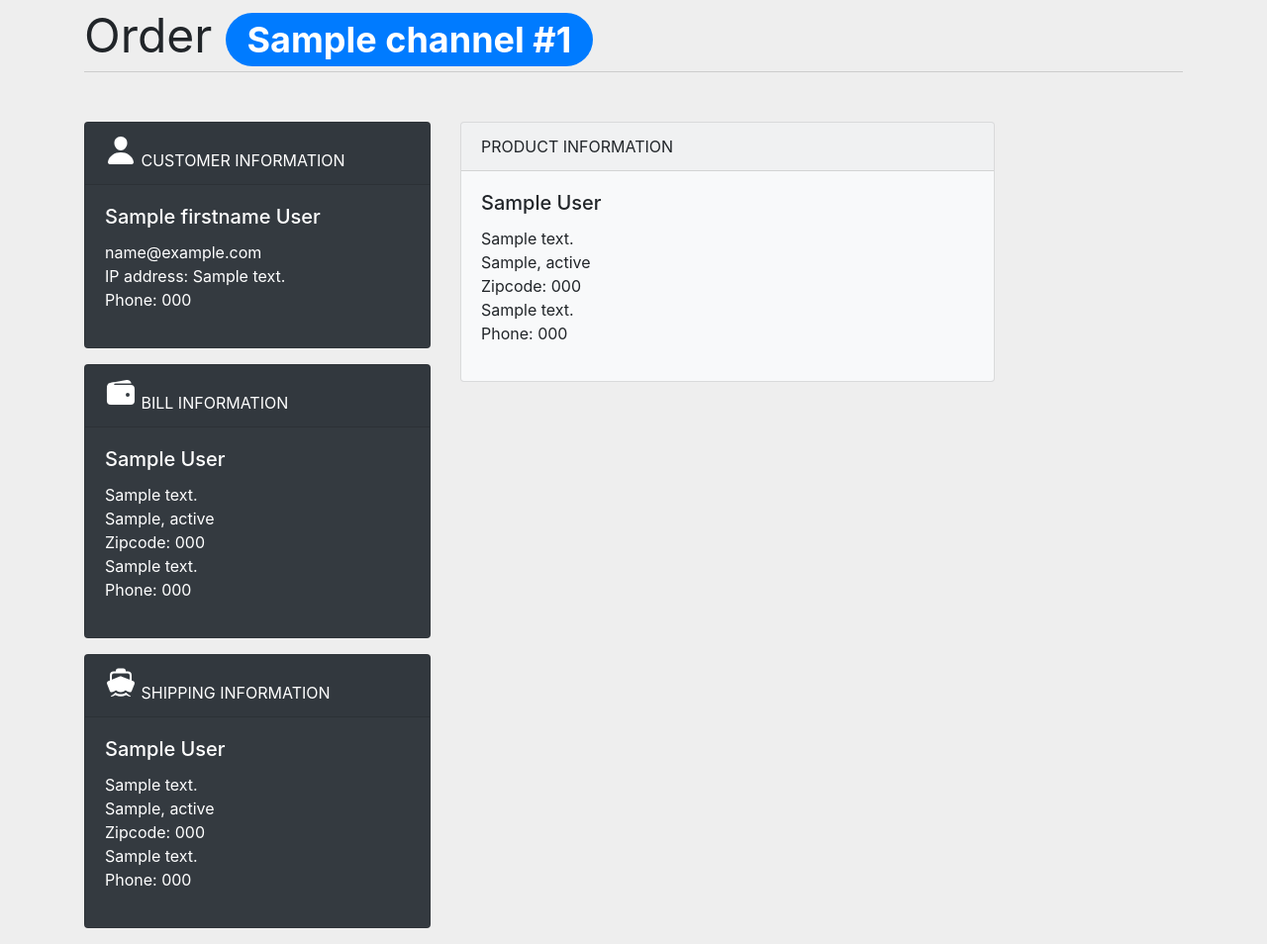
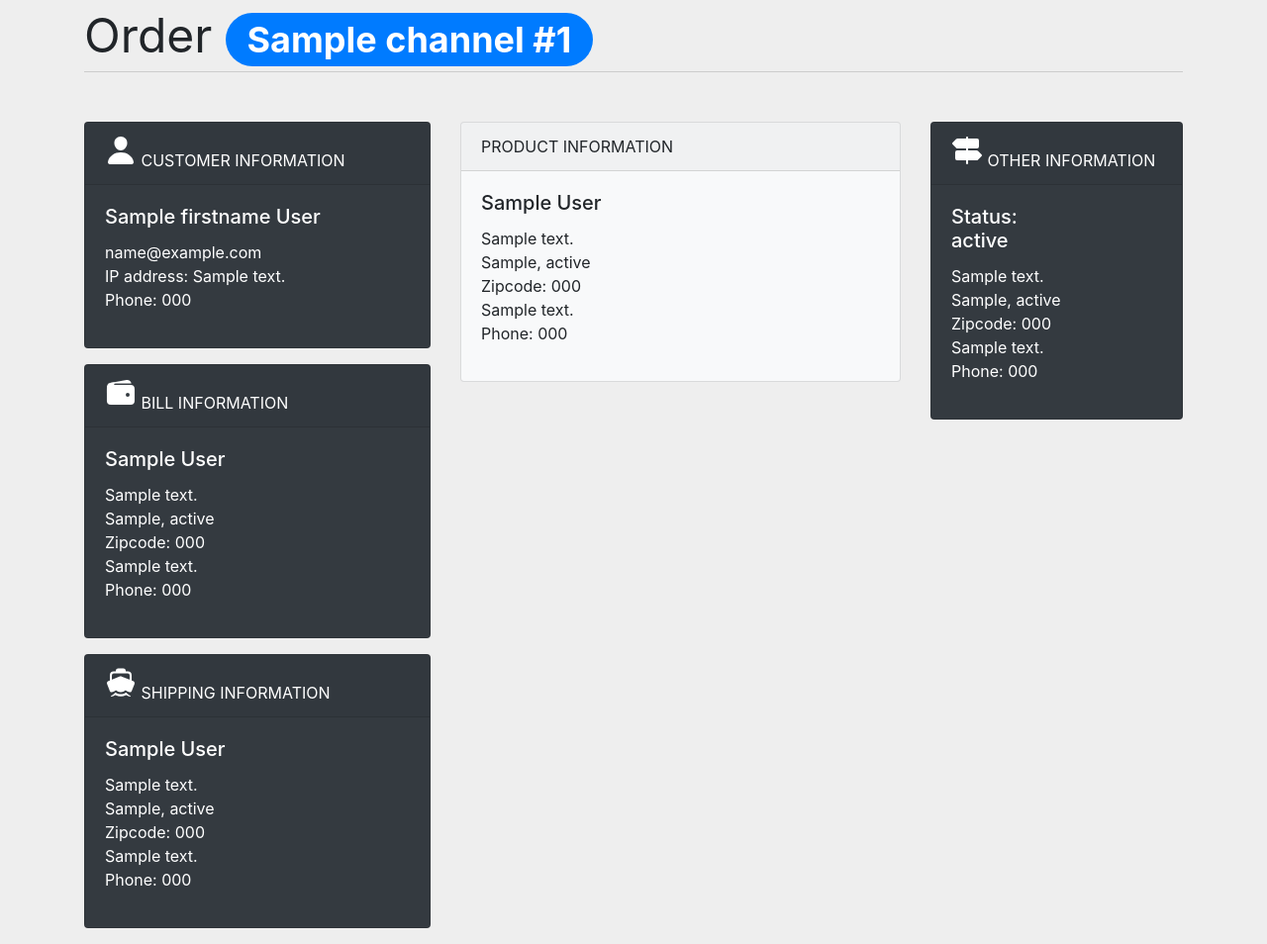
Before and after one commit to richard-ma/Gondwana, a Flask app: template Gondwana/templates/order/detail.html in a window 1280 px wide. Shown: the part 56-1010 px from the top of the page at 99% size. Run offline with Flask 2, Linux system fonts and the light colour scheme; the template is opened without the code that fills it: most values are stand-ins (such as "Sample title", 1, 10 or a date in 2020); parts of the project's set-up code (start-up, migrations or seed data) failed here and were passed over; some libraries are stand-ins or nearby versions.

Commit message:
add other information card to order detail

```diff
--- a/Gondwana/templates/order/detail.html
+++ b/Gondwana/templates/order/detail.html
@@ -61,7 +61,7 @@ Order <span class="badge badge-pill badge-primary">{{ order.channel.name }} #{{
     <!-- information cards end -->
 
     <!-- products information -->
-    <div class="col-lg-6">
+    <div class="col-lg-5">
         <!-- shipping information -->
         <div class="card bg-light mb-3">
             <div class="card-header">PRODUCT INFORMATION</div>
@@ -80,7 +80,22 @@ Order <span class="badge badge-pill badge-primary">{{ order.channel.name }} #{{
     <!-- products information end -->
 
     <!-- order information -->
-    <div class="col-lg-2">
+    <div class="col-lg-3">
+        <!-- other information -->
+        <div class="card text-white bg-dark mb-3" style="max-width: 18rem;">
+            <div class="card-header"><ion-icon size="large" name="trail-sign"></ion-icon> OTHER INFORMATION</div>
+            <div class="card-body">
+                <h5 class="card-title">Status: <br/> {{order.status | order_status_2_name}}</h5>
+                <p>
+                {{ order.s_address }}<br/>
+                {{ order.s_city }}, {{ order.s_state_descr }}<br/>
+                Zipcode: {{ order.s_zipcode }}<br/>
+                {{ order.s_country_descr }}<br/>
+                Phone: {{ order.s_phone }}<br/>
+                </p>
+            </div>
+        </div>
+        <!-- other information end -->
     </div>
     <!-- order information end -->
 </div>
```
